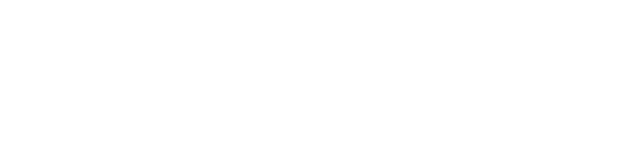
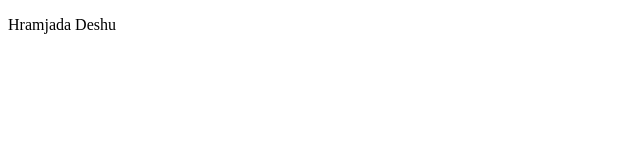
Before and after one commit to Deveshwar-cs/Dj-Lily, a plain HTML site: page intex.html in a window 1280 px wide. Shown: the whole page, without its empty margins (0-640 px from the left). Drawn offline with Linux system fonts and the light colour scheme.

Commit message:
Adding p tag

```diff
--- a/intex.html
+++ b/intex.html
@@ -6,6 +6,7 @@
     <title>Dj Lily</title>
 </head>
 <body>
+    <p>Hramjada Deshu</p>
 
 </body>
 </html>
```
